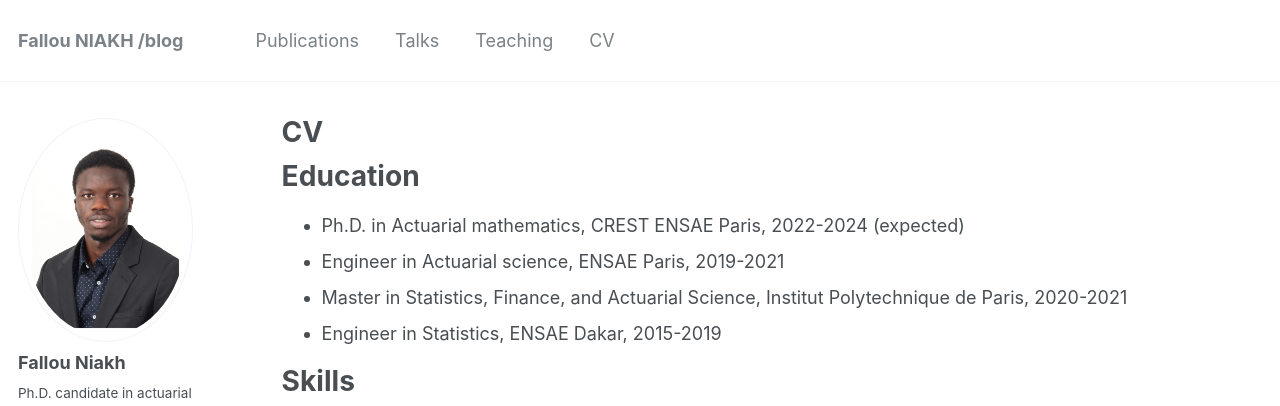
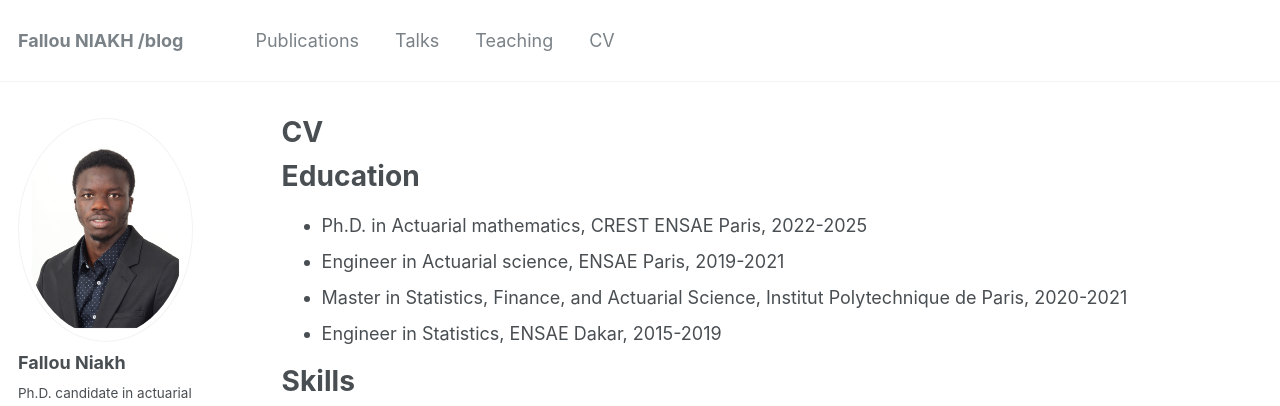
Before and after one commit to FNIAKH/fniakh.github.io, a Jekyll site: the page built from _pages/cv.md, in a window 1280 px wide and 900 px high. Shown: the top 406 px of the window. Built offline with Jekyll 4.4.1, drawn with Linux system fonts in a browser that asks for light colours; some web fonts are replaced.

Commit message:
Update cv.md

```diff
--- a/_pages/cv.md
+++ b/_pages/cv.md
@@ -11,7 +11,7 @@ redirect_from:
 
 Education
 ======
-* Ph.D. in Actuarial mathematics, CREST ENSAE Paris, 2022-2024 (expected)
+* Ph.D. in Actuarial mathematics, CREST ENSAE Paris, 2022-2025
 * Engineer in Actuarial science, ENSAE Paris, 2019-2021
 * Master in Statistics, Finance, and Actuarial Science, Institut Polytechnique de Paris, 2020-2021
 * Engineer in Statistics, ENSAE Dakar, 2015-2019
```
